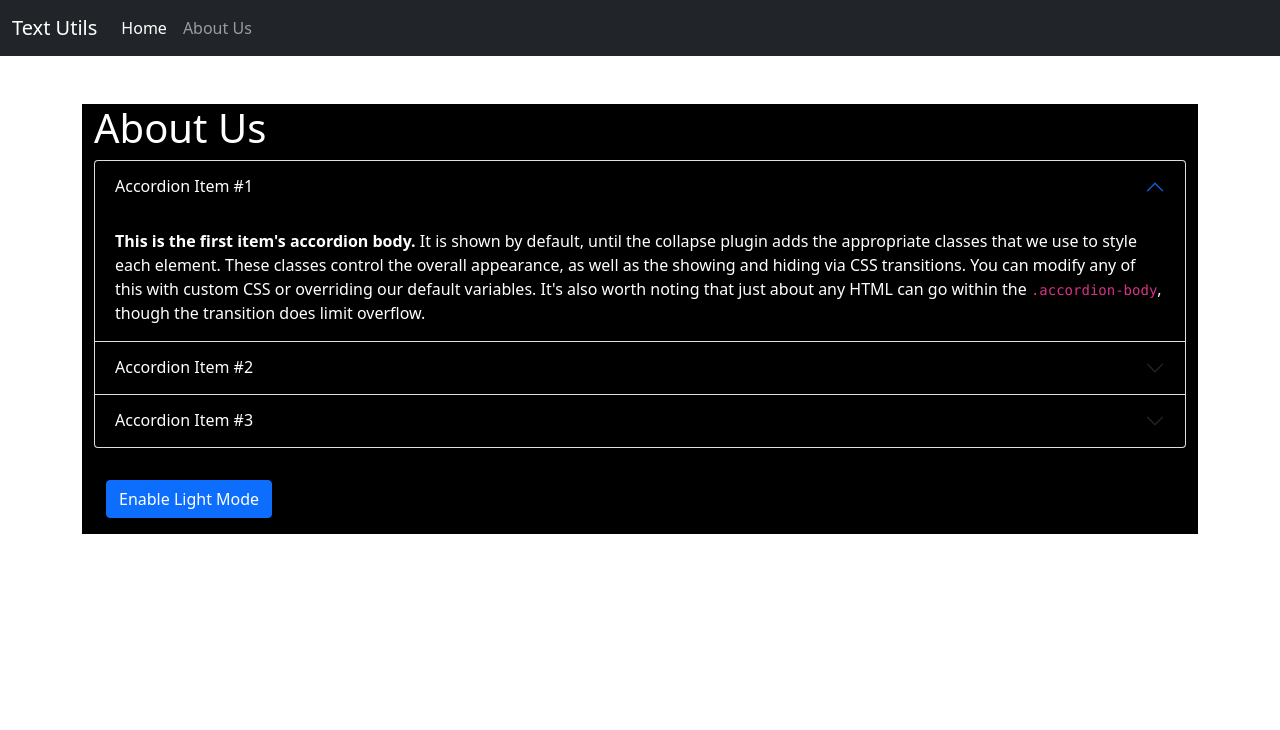
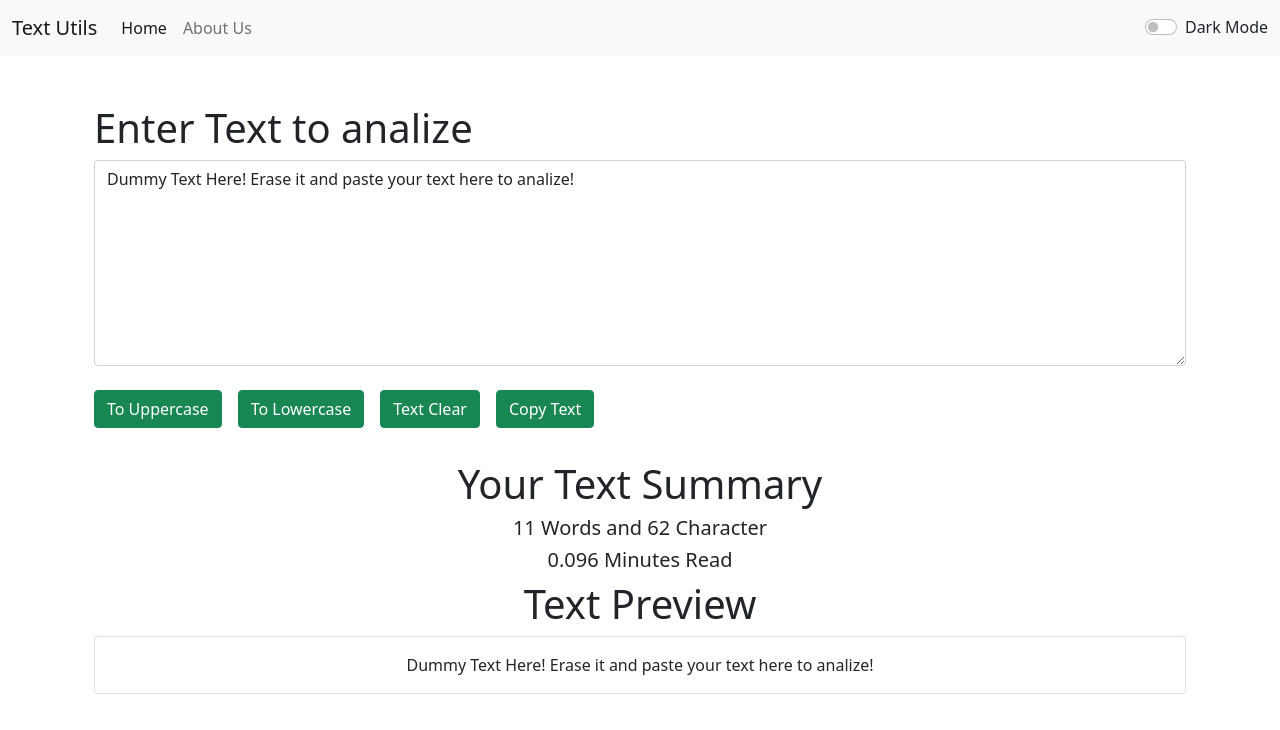
Before and after one commit to farish-jamal/Text-Analizer, a React (Create React App) app: page / in a window 1280 px wide. Shown: the top 730 px of the page. Built offline with nearby package versions, Linux system fonts and the light colour scheme.

Commit message:
Dark Mode

```diff
--- a/src/App.js
+++ b/src/App.js
@@ -1,15 +1,25 @@
-import React from 'react'
-import About from './components/About'
+import React, {useState} from 'react'
+// import About from './components/About'
 import Navbar from './components/Navbar'
-// import Textarea from './components/Textarea'
+import Textarea from './components/Textarea'
 
 function App() {
+    const [mode, setMode] = useState('light')
+
+    const toggleMode = () => {
+      if(mode === 'light'){
+          setMode('dark');
+      }
+      else{
+          setMode('light');
+      }
+    }
     return (
         <>
-            <Navbar title="Text Utils" aboutText="About Us" />
+            <Navbar title="Text Utils" aboutText="About Us" mode={mode} toggleMode={toggleMode}/>
             <div className="container my-5">
-                {/* <Textarea heading="Enter Text to analize"/> */}
-                <About />
+                <Textarea heading="Enter Text to analize"/>
+                {/* <About /> */}
             </div>
         </>
     )
--- a/src/components/Navbar.js
+++ b/src/components/Navbar.js
@@ -2,7 +2,7 @@
 
 function Navbar(props) {
     return (
-            <nav className="navbar navbar-expand-lg navbar-dark bg-dark">
+        <nav className={`navbar navbar-expand-lg navbar-${props.mode} bg-${props.mode}`}>
             <div className="container-fluid">
                 <a className="navbar-brand" href="/">{props.title}</a>
                 <button className="navbar-toggler" type="button" data-bs-toggle="collapse" data-bs-target="#navbarSupportedContent" aria-controls="navbarSupportedContent" aria-expanded="false" aria-label="Toggle navigation">
@@ -17,6 +17,10 @@
                             <a className="nav-link" href="/">{props.aboutText}</a>
                         </li>
                     </ul>
+                    <div className={`form-check form-switch text-${props.mode === 'light'? 'dark' : 'light'}`}>
+                        <input className="form-check-input" onClick={props.toggleMode} type="checkbox" id="flexSwitchCheckDefault" />
+                            <label className="form-check-label" htmlFor="flexSwitchCheckDefault">Dark Mode</label>
+</div>
                     </div>
                 </div>
             </nav>
```
Lines whose indentation alone changed are shown as unchanged.
